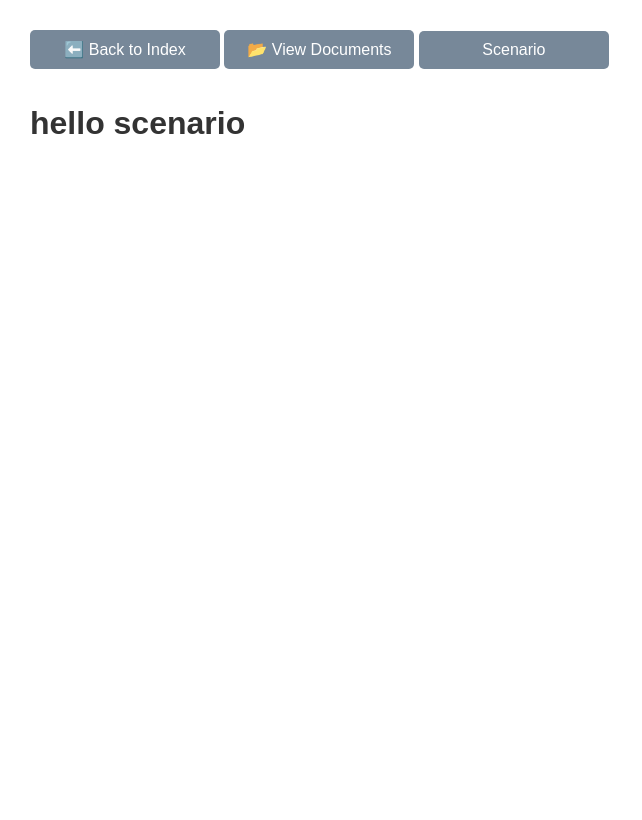
After one commit to tijsvandenheuvel/document-retrieval, a Flask app: page /scenario in a window 1280 px wide. The commit adds this page. Shown: the whole page, without its empty margins (0-642 px from the left). Run offline with Flask 3, Linux system fonts and the light colour scheme.

Commit message:
init scenario page

```diff
--- a/open_search_database/flask_app/app.py
+++ b/open_search_database/flask_app/app.py
@@ -5,6 +5,7 @@ import json
 from db_sqlite import initialize_database, insert_search_history, fetch_search_history, fetch_history_entry, get_db, close_db, clear_search_history, get_search_history, fetch_logs
 from db_opensearch import search_by_keyword, search_by_vector, fetch_all_documents
 from sentence_transformer import generate_embeddings
+from scenario_script import load_queries
 
 app = Flask(__name__)
 
@@ -53,7 +54,7 @@ def home():
     history = fetch_search_history()
     return render_template("index.html", history=history, json_loads=json.loads)
 
-@app.route('/documents')
+@app.route('/documents', methods=["GET"])
 def show_documents():
     try:
         # Fetch all documents from OpenSearch with scrolling
@@ -96,6 +97,11 @@ def show_documents():
         # Handle unexpected errors
         return jsonify({"error": f"An error occurred: {str(e)}"}), 500
 
+@app.route('/scenario', methods=["GET"])
+def run_scenario():
+    # queries = load_queries()
+
+    return render_template('scenario.html')
 
 @app.route('/search', methods=['POST'])
 def search():
--- /dev/null
+++ b/open_search_database/flask_app/scenario_script.py
@@ -0,0 +1,4 @@
+import pandas as pd
+
+def load_queries():
+    pass
--- a/open_search_database/flask_app/static/styles.css
+++ b/open_search_database/flask_app/static/styles.css
@@ -20,7 +20,7 @@ body {
     flex-direction: column;
 }
 
-.document-page-title{
+.page-title{
     margin-left: 20px;
 }
 
@@ -40,7 +40,7 @@ body {
 
 /* Links and Buttons */
 .link-button {
-    width: 200px;
+    width: 160px;
     display: inline-block;
     padding: 10px 15px;
     margin-bottom: 15px;
--- a/open_search_database/flask_app/templates/index.html
+++ b/open_search_database/flask_app/templates/index.html
@@ -13,7 +13,11 @@
     <div class="container">
         <!-- Left Column: Search and History -->
         <div class="column left-column">
-            <a href="{{ url_for('show_documents') }}" class="link-button">📂 View Documents</a>
+            <div class="navigation">
+                <a href="{{ url_for('home') }}" class="link-button doc-link-button">⬅️ Back to Index</a>
+                <a href="{{ url_for('show_documents') }}" class="link-button">📂 View Documents</a>
+                <a href="{{ url_for('run_scenario') }}" class="link-button">Scenario</a>
+            </div>
             <h1>Search Documents</h1>
             <form method="POST" action="/search" class="search-form">
                 <input class="search-input" type="text" name="query" placeholder="Enter your search query" required value="{{ query if query else '' }}">
--- /dev/null
+++ b/open_search_database/flask_app/templates/scenario.html
@@ -0,0 +1,25 @@
+<!DOCTYPE html>
+<html lang="en">
+
+<head>
+    <meta charset="UTF-8">
+    <meta name="viewport" content="width=device-width, initial-scale=1.0">
+    <title>Document Viewer</title>
+    <link rel="stylesheet" href="{{ url_for('static', filename='styles.css') }}">
+    <script src="{{ url_for('static', filename='scripts.js') }}"></script>
+</head>
+
+<body>
+    <div class="container document-container">
+        <div class="navigation">
+            <a href="{{ url_for('home') }}" class="link-button doc-link-button">⬅️ Back to Index</a>
+            <a href="{{ url_for('show_documents') }}" class="link-button">📂 View Documents</a>
+            <a href="{{ url_for('run_scenario') }}" class="link-button">Scenario</a>
+        </div>
+
+
+        <h1 class="page-title">hello scenario</h1>
+    </div>
+</body>
+
+</html>
```
Also changed, not shown: open_search_database/flask_app/templates/documents.html (+6 -2 lines), 1 other file.
